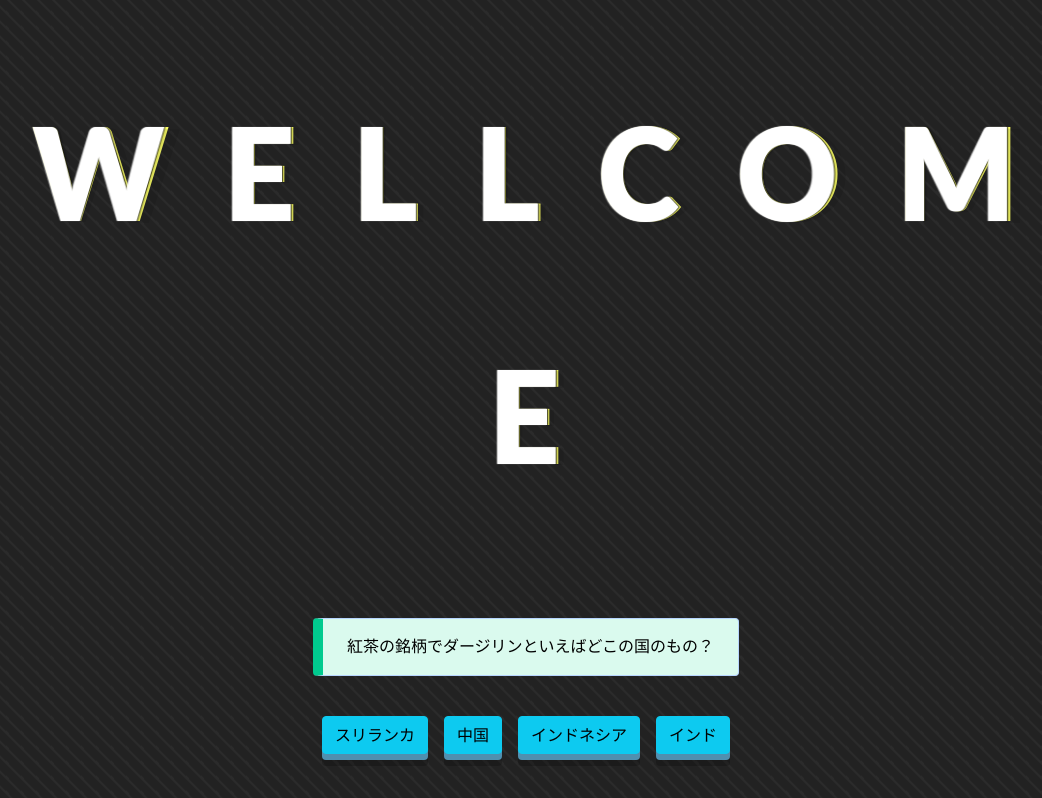
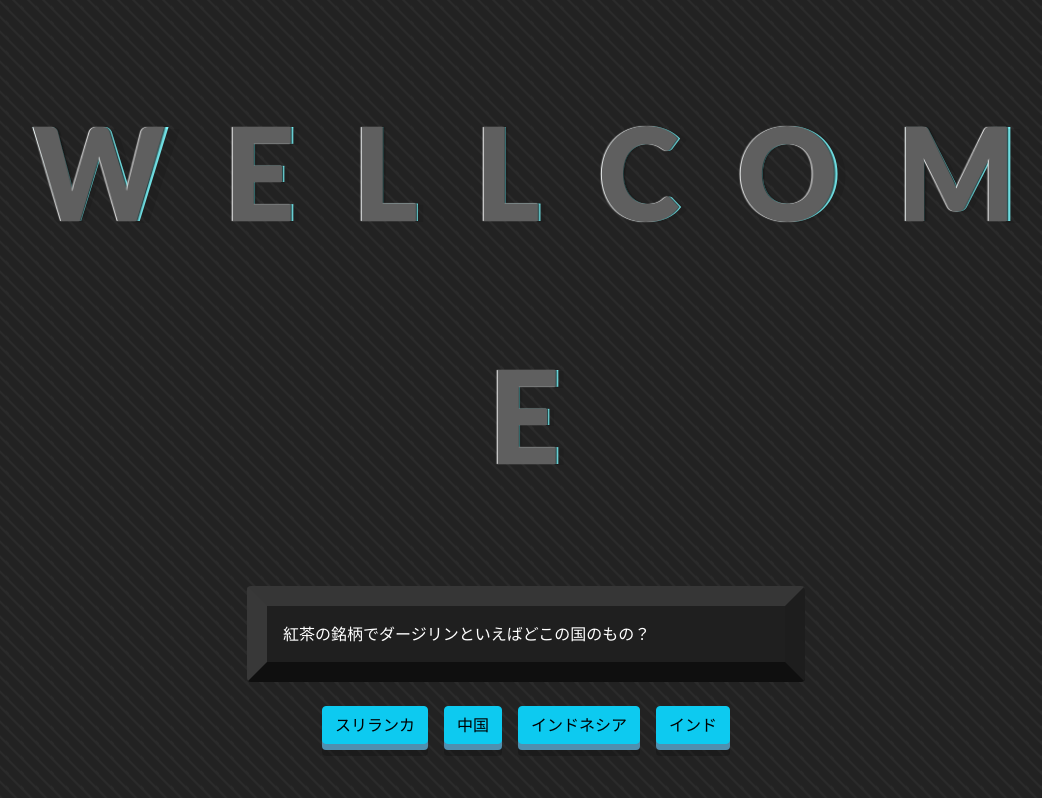
Before and after one commit to yukiya1006/JS_Question_App, a plain HTML site: page index.html in a window 1280 px wide. Shown: the whole page, without its empty margins (114-1156 px from the left). Drawn offline with nearby package versions, Linux system fonts and the light colour scheme.

Commit message:
問題追加、CSS変更

```diff
--- a/app.js
+++ b/app.js
@@ -71,7 +71,7 @@ const quiz = [
         '58歳', //[2]
         '62歳' //[3]
     ],
-    correct: 'A.28歳。'
+    correct: '28歳。'
 }, {
     question: 'では、サザエさんの、マスオさんの会社仲間のアナゴさんの年齢は？',
     answres: [
@@ -80,8 +80,17 @@ const quiz = [
         '58歳', //[2]
         '62歳' //[3]
     ],
-    correct: 'A.28歳'
-},
+    correct: '28歳'
+}, {
+    question: '「ウォーリーを探せ」でお馴染みのウォーリー。彼の肩書きとされているのは、次のうちどれ？',
+    answres: [
+        'コックさん', //[0]
+        'バックパッカー', //[1]
+        '脱獄した囚人', //[2]
+        'コメディアン' //[3]
+    ],
+    correct: '脱獄した囚人'
+}
 ];
 const quizLenght = quiz.length;
 let quizIndex =0;
--- a/style.css
+++ b/style.css
@@ -4,16 +4,20 @@ button {
     background: #86c0de;
     box-shadow: 0 6px 0 hsl(200deg 37% 50%), 0 12px 0 rgba(0, 0, 0, .2);
     transition: color .3s, background .3s, box-shadow .3s, transform .3s;
+    transition-duration: .4s;
 }
+    button:hover {
+
+    }
 
 #js-question{
-    font-family: Monoton;
-    color: black;
-    padding: 1em 1.5em;
-    margin: 2em 0;
-    background-color:#dafaee;/*背景色*/
-    border-left: solid 10px #00ca8e;/*左ライン*/
-    color:#000000;/*文字色*/
+  color: #ffffff;
+  width: 50%;
+  height: 50%;
+  border-style: solid;
+  border-width: 20px;
+  background-color: #1f1f1f;
+  border-color: #363636 #1d1d1d #0f0f0f #383838;
 }
 
 @keyframes jump {
@@ -82,7 +86,7 @@ div.foo{
   font-size: 8em;
   margin: 0.2em;
   position: relative;
-  color: #fcff66;
+  color: #7efbff;
   transform-style: preserve-3d;
   perspective: 400;
   z-index: 1;
@@ -98,9 +102,9 @@ div.foo{
   transition: all 0.3s ease-in-out;
 }
 .letter:before{
-  color: #fff;
+  color: rgb(95, 95, 95);
   text-shadow:
-    -1px 0px 1px rgba(255,255,255,.8),
+    -1px 0px 1px rgb(255, 255, 255),
     1px 0px 1px rgba(0,0,0,.8);
   z-index: 3;
   transform:
@@ -109,7 +113,7 @@ div.foo{
     rotateZ(0deg);
 }
 .letter:after{
-  color: rgba(0,0,0,.11);
+  color: rgba(0, 0, 0, 0.11);
   z-index:2;
   transform:
     scale(1.08,1)
@@ -119,7 +123,7 @@ div.foo{
     skew(0deg,1deg);
 }
 .letter:hover:before{
-  color: #fafafa;
+  color: #838383;
   transform:
     rotateX(0deg)
     rotateY(-40deg)
```
